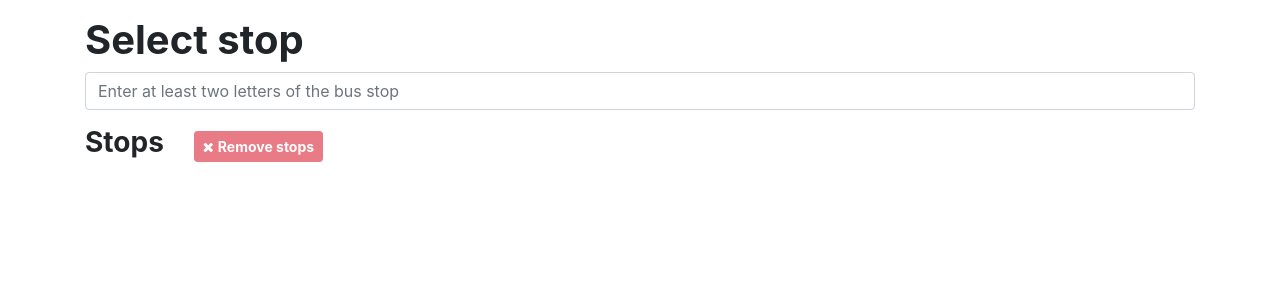
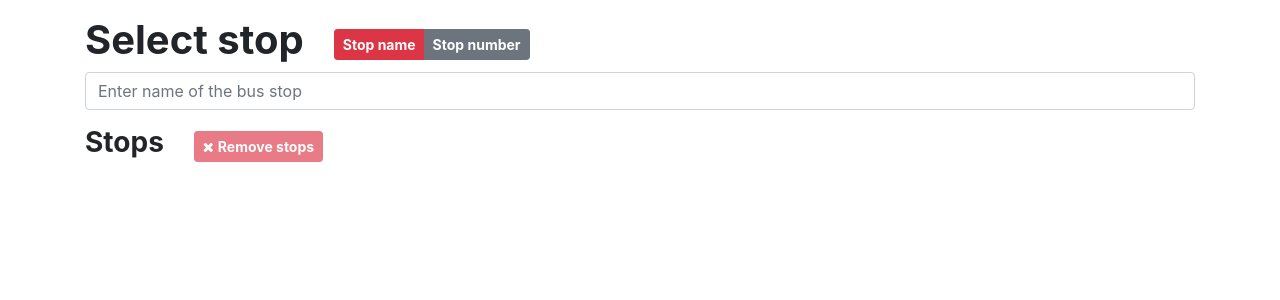
Before and after one commit to Tuukkaj/tuukka-raspberry, a React (Create React App) app: page / in a window 1280 px wide. Shown: the top 300 px of the page. Built offline with nearby package versions, Linux system fonts and the light colour scheme.

Commit message:
Add ability to search stops with stop number

```diff
--- a/src/components/StopSelector.js
+++ b/src/components/StopSelector.js
@@ -12,12 +12,19 @@ import Container from "react-bootstrap/Container";
 import Modal from "react-bootstrap/Modal";
 
 import "./css/StopSelector.css";
+import ButtonGroup from "react-bootstrap/ButtonGroup";
 
 class StopSelector extends React.Component {
   constructor(props) {
     super(props);
 
-    this.state = {filter: "", selectedStop: null, removableStops: [], showRemoveModal: false};
+    this.state = {
+      filter: "",
+      selectedStop: null,
+      removableStops: [],
+      showRemoveModal: false,
+      searchType: "name"
+    };
     this.renderStopList = this.renderStopList.bind(this);
     this.renderLineSelection = this.renderLineSelection.bind(this);
     this.renderFilterInput = this.renderFilterInput.bind(this);
@@ -26,18 +33,28 @@ class StopSelector extends React.Component {
 
   renderStopList() {
     const filter = this.state.filter;
-
-    if(filter && filter.length > 1) {
+    if(filter && (filter > 0 || filter.length > 0)) {
       const handleSelection = (stop) => {
         this.setState({...this.state, selectedStop: {num: stop.StationId, name: stop.Name}})
       };
 
-      const filteredStops = stops.filter(stop => stop.Name.toLowerCase().includes(filter.toLowerCase()));
+      let filteredStops;
+
+      if(this.state.searchType === "name") {
+        filteredStops = stops.filter(stop => stop.Name.toLowerCase().includes(filter.toLowerCase()));
 
         filteredStops.sort((stopA, stopB) => {
           if(stopA.Name === stopB.Name) return 0;
           return stopA.Name > stopB.Name ? 1 : 0;
         });
+      } else {
+
+        filteredStops = stops.filter(stop => stop.StationId.toString().includes(filter));
+
+        filteredStops.sort((stopA, stopB) => {
+          return stopA.StationId - stopB.StationId;
+        });
+      }
 
       const stopList = filteredStops.map((stop, index) => {
         return <ListGroup.Item action key={index}
@@ -88,7 +105,7 @@ class StopSelector extends React.Component {
         <i className="fa fa-bus"/>
         <span className="selector-line-number">{" " + stop.line + " "}</span>
         <i className="fa fa-map-signs" />
-        {stop.stopName + " : " + stop.stop}
+        {" " + stop.stopName + ": " + stop.stop}
       </>
   }
 
@@ -133,12 +150,42 @@ class StopSelector extends React.Component {
   }
 
   renderFilterInput() {
-    return <div>
+    const handleSearchTypeSelection = type => {
+      this.setState({...this.state, searchType: type})
+    };
+
+    let formText = this.state.searchType === "name" ?
+        "Enter name of the bus stop" :
+        "Enter number of the bus stop";
+
+    return <>
+      <Row className="align-items-center">
+        <Col className="col-auto">
           <h1><b>Select stop</b></h1>
-      <Form.Control type="text" placeholder="Enter at least two letters of the bus stop"
+        </Col>
+        <Col xs={12} sm="auto">
+          <ButtonGroup>
+            <Button variant={this.state.searchType === "name" ? "danger" : "secondary"}
+              onClick={() => handleSearchTypeSelection("name")}
+              size="sm">
+              <b>Stop name</b>
+            </Button>
+            <Button variant={this.state.searchType === "number" ? "danger" : "secondary"}
+              onClick={() => handleSearchTypeSelection("number")}
+              size="sm">
+              <b>Stop number</b>
+            </Button>
+          </ButtonGroup>
+        </Col>
+      </Row>
+      <Row>
+        <Col>
+          <Form.Control type="text" placeholder={formText}
                         value={this.state.filter}
                         onChange={e => this.setState({...this.state, filter: e.currentTarget.value})}/>
-    </div>
+        </Col>
+      </Row>
+    </>
   }
 
   renderStopRemovalModal() {
```
Lines whose indentation alone changed are shown as unchanged.
